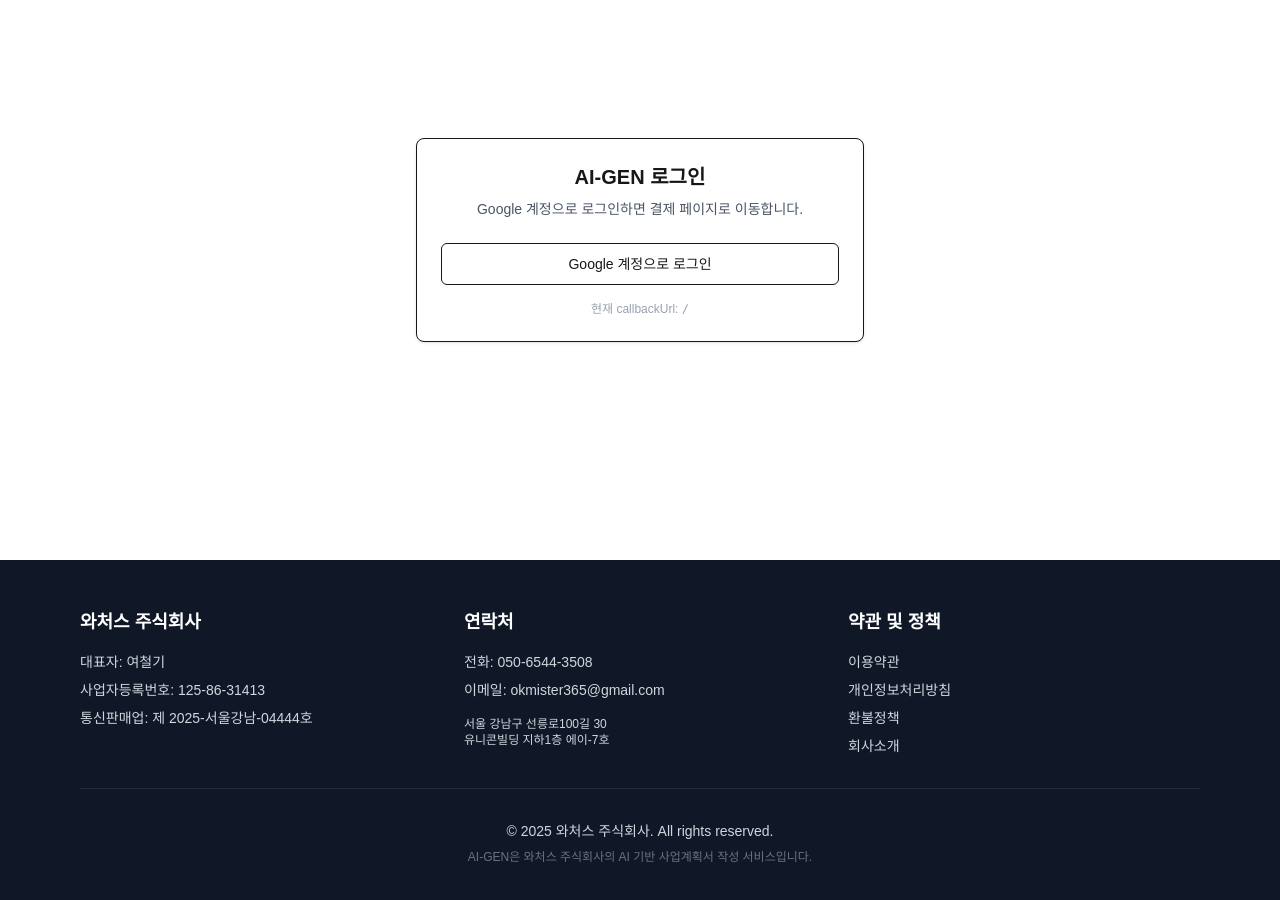
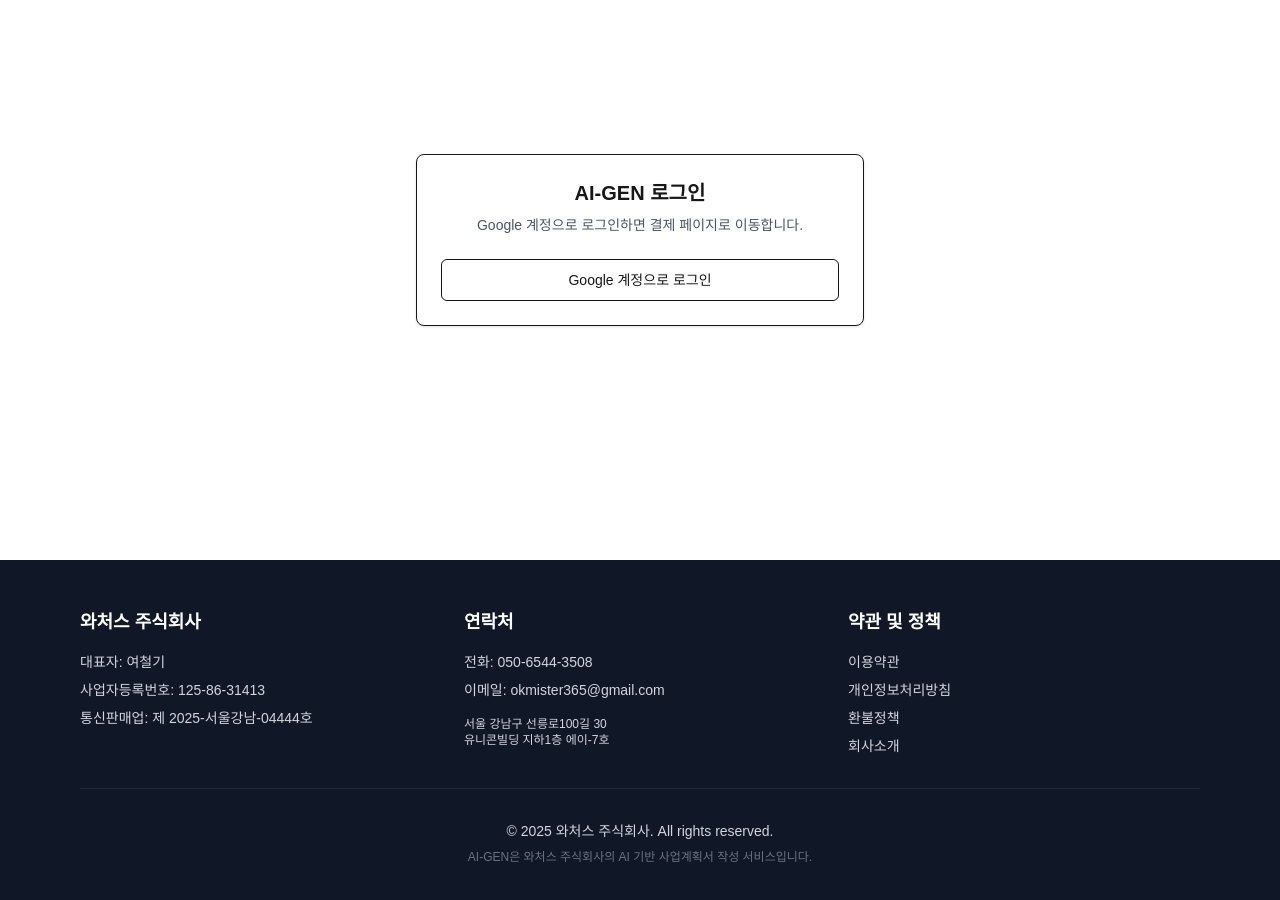
Before and after one commit to ai-gen-maker/ai-gen-frontend, a Next.js app: page /login in a window 1280 px wide. Shown: the top 900 px of the page. Built offline with nearby package versions, Linux system fonts and the light colour scheme; no server answers.

Commit message:
chore: remove debug logs and UI from login flow

```diff
--- a/app/login/LoginForm.tsx
+++ b/app/login/LoginForm.tsx
@@ -13,9 +13,6 @@ export default function LoginForm({ callbackUrl = "/checkout" }: LoginFormProps)
 
   const handleGoogleLogin = () => {
     const targetUrl = callbackUrl || "/checkout";
-
-    console.log("[LoginForm] callbackUrl from props:", callbackUrl);
-    console.log("[LoginForm] using targetUrl:", targetUrl);
 
     setError(null);
 
@@ -54,10 +51,6 @@ export default function LoginForm({ callbackUrl = "/checkout" }: LoginFormProps)
             {error}
           </p>
         )}
-
-        <p className="mt-4 text-center text-xs text-gray-400">
-          현재 callbackUrl: <code>{callbackUrl}</code>
-        </p>
       </div>
     </div>
   );
--- a/app/login/page.tsx
+++ b/app/login/page.tsx
@@ -14,13 +14,9 @@ type PageProps = {
 
 export default async function LoginPage({ searchParams }: PageProps) {
   const session = await getServerSession(authOptions);
-
-  // ✅ searchParams를 await로 받기
   const params = await searchParams;
 
-  console.log("[LoginPage] raw searchParams:", params);
-
-  // 1) URL에서 callbackUrl 추출
+  // URL에서 callbackUrl 추출
   let callbackUrlFromParams: string | undefined;
   const raw = params?.callbackUrl;
 
@@ -30,23 +26,15 @@ export default async function LoginPage({ searchParams }: PageProps) {
     callbackUrlFromParams = raw[0];
   }
 
-  // 2) 최종 callbackUrl 계산
+  // 최종 callbackUrl 계산
   const callbackUrl =
     callbackUrlFromParams && callbackUrlFromParams.length > 0
       ? callbackUrlFromParams
       : "/";
 
-  console.log("[LoginPage] computed callbackUrl:", callbackUrl);
-  console.log("[LoginPage] Session exists:", !!session);
-
   if (session) {
-    console.log("[LoginPage] Already logged in - redirecting to:", callbackUrl);
     redirect(callbackUrl);
   }
 
-  console.log(
-    "[LoginPage] No session - rendering LoginForm with callbackUrl:",
-    callbackUrl
-  );
   return <LoginForm callbackUrl={callbackUrl} />;
 }
```
Also changed, not shown: .claude/settings.local.json.
